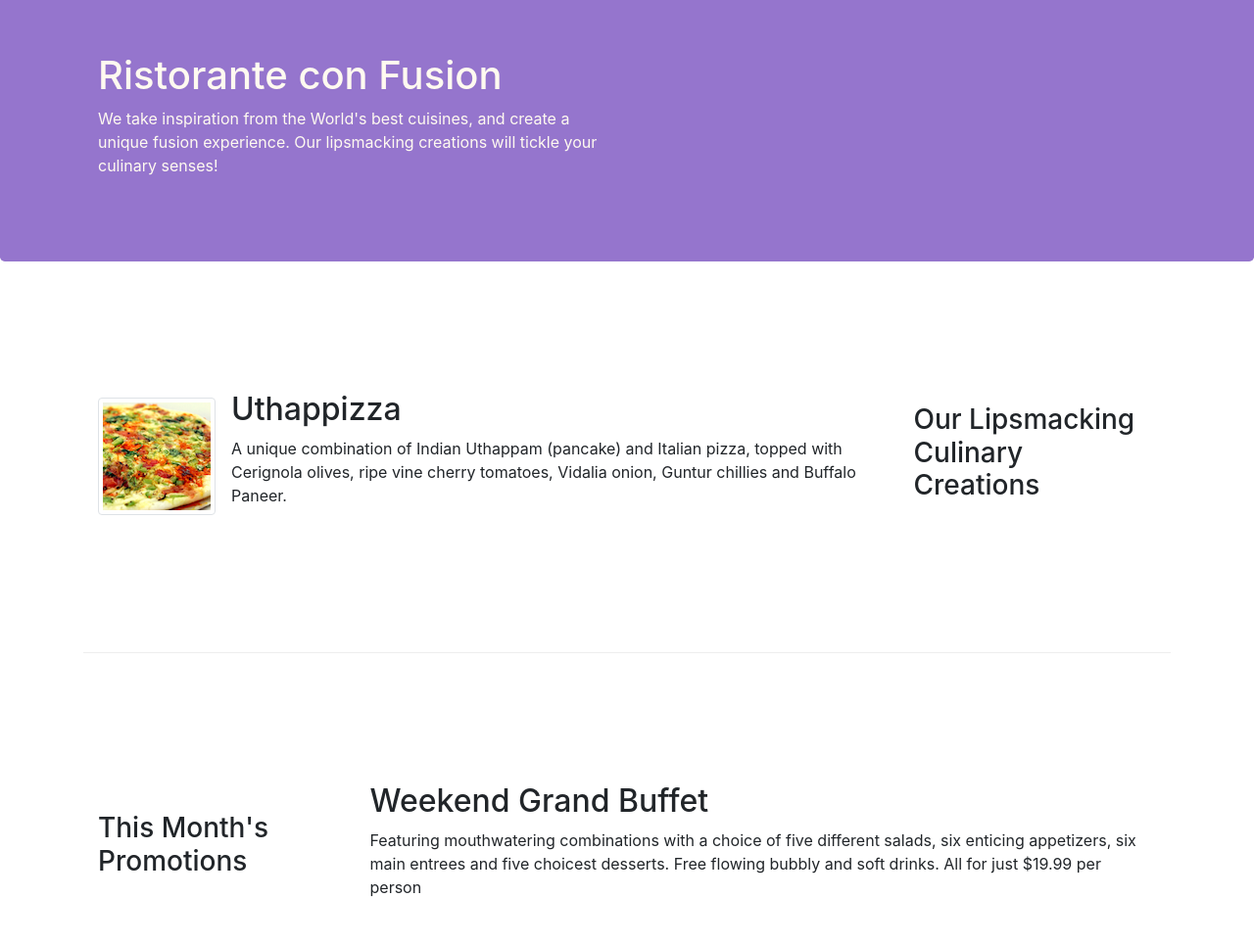
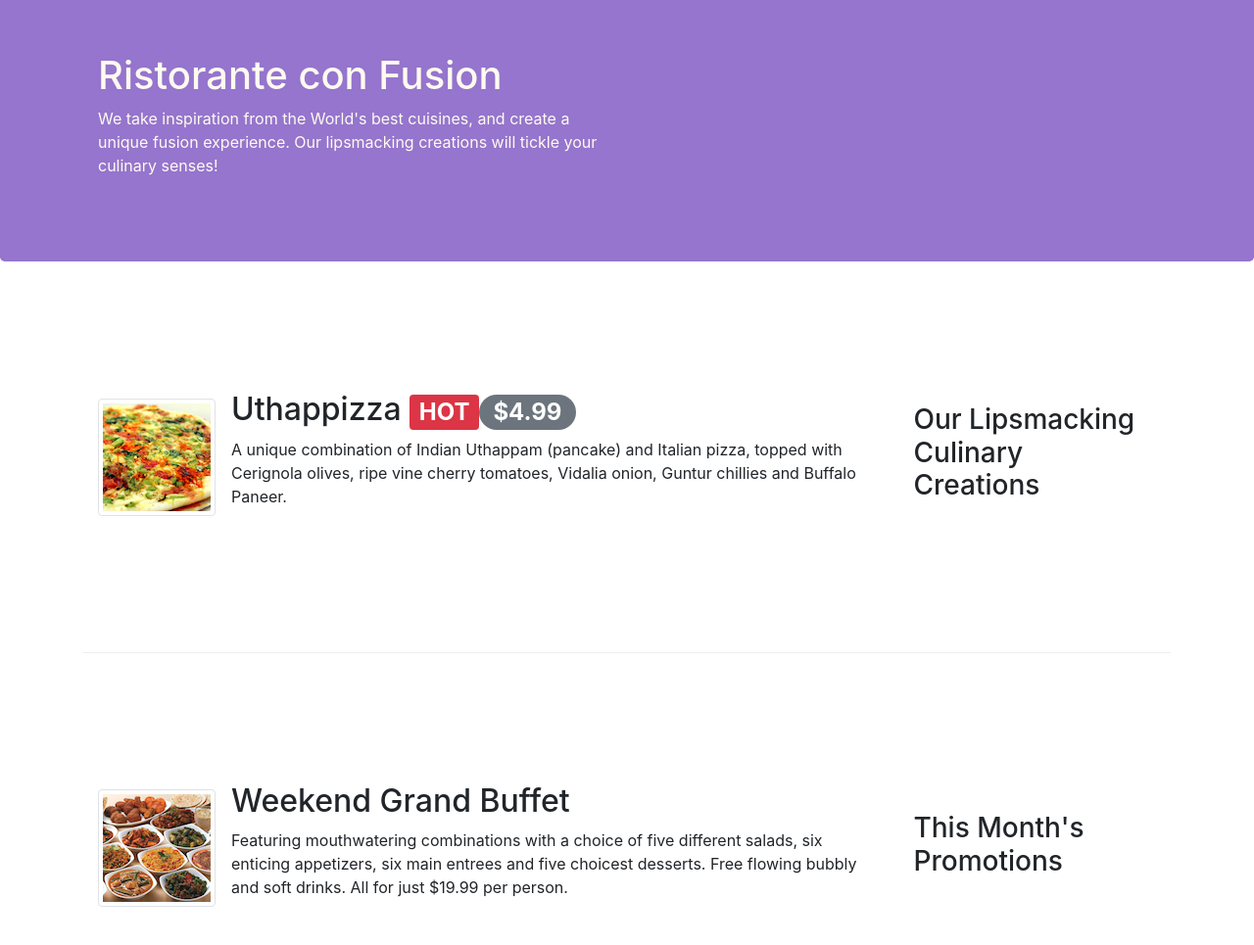
Before and after one commit to heloy07/Front-End-Web-UI-Frameworks-and-Tools-Bootstrap-4, a website: page index.html in a window 1280 px wide. Shown: the part 67-1032 px from the top of the page at 98% size. Drawn offline with nearby package versions, Linux system fonts and the light colour scheme.

Commit message:
alerting badges

```diff
--- a/index.html
+++ b/index.html
@@ -57,7 +57,7 @@
                     <img class="d-flex mr-3 img-thumbnail align-self-center"
                             src="img/uthappizza.png" alt="Uthappizza">
                     <div class="media-body">
-                        <h2 class="mt-0">Uthappizza</h2>
+                        <h2 class="mt-0">Uthappizza <span class="badge badge-danger">HOT</span><span class='badge badge-pill badge-secondary'>$4.99</span></h2>
                         <p class="d-none d-sm-block">A unique combination of Indian Uthappam (pancake) and
                             Italian pizza, topped with Cerignola olives, ripe vine
                             cherry tomatoes, Vidalia onion, Guntur chillies and
@@ -74,13 +74,19 @@
             <div class='col-12 col-sm-4 col-md-3'>
                 <h3>This Month's Promotions</h3>
             </div>
-            <div class='col col-sm col-md'>
-                <h2>Weekend Grand Buffet</h2>
-                <div class='d-none d-sm-block'>
-                    <p>Featuring mouthwatering combinations with a choice of five different salads, six enticing
-                        appetizers, six main entrees and five choicest desserts. Free flowing bubbly and soft drinks.
-                        All for just $19.99 per person </p>
+            <div class='col col-sm order-sm-first col-md'>
+                <div class='media'>
+                    <img class='d-flex mr-3 img-thumbnail align-self-center'
+                            src='img/buffet.png' alt='buffet'>
+                    <div class='media-body'>
+                        <h2 class='mt-0'>Weekend Grand Buffet</h2>
+                        <p class='d-none d-sm-block'>Featuring mouthwatering combinations with a choice of five different salads, six enticing
+                            appetizers, six main entrees and five choicest desserts. Free flowing bubbly and soft drinks.
+                            All for just $19.99 per person. </p>
+
+                    </div>
                 </div>
+
             </div>
         </div>
 
```
